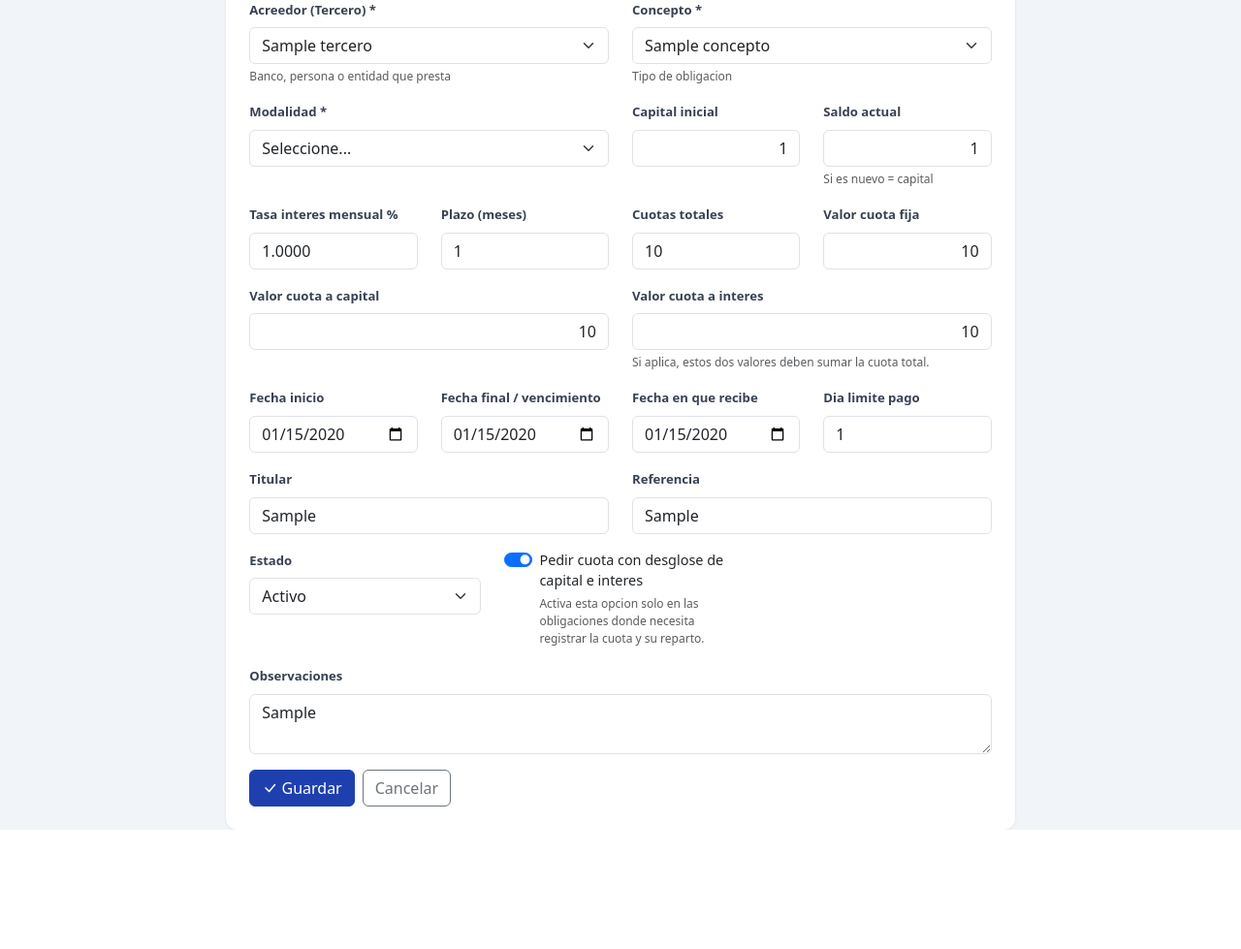
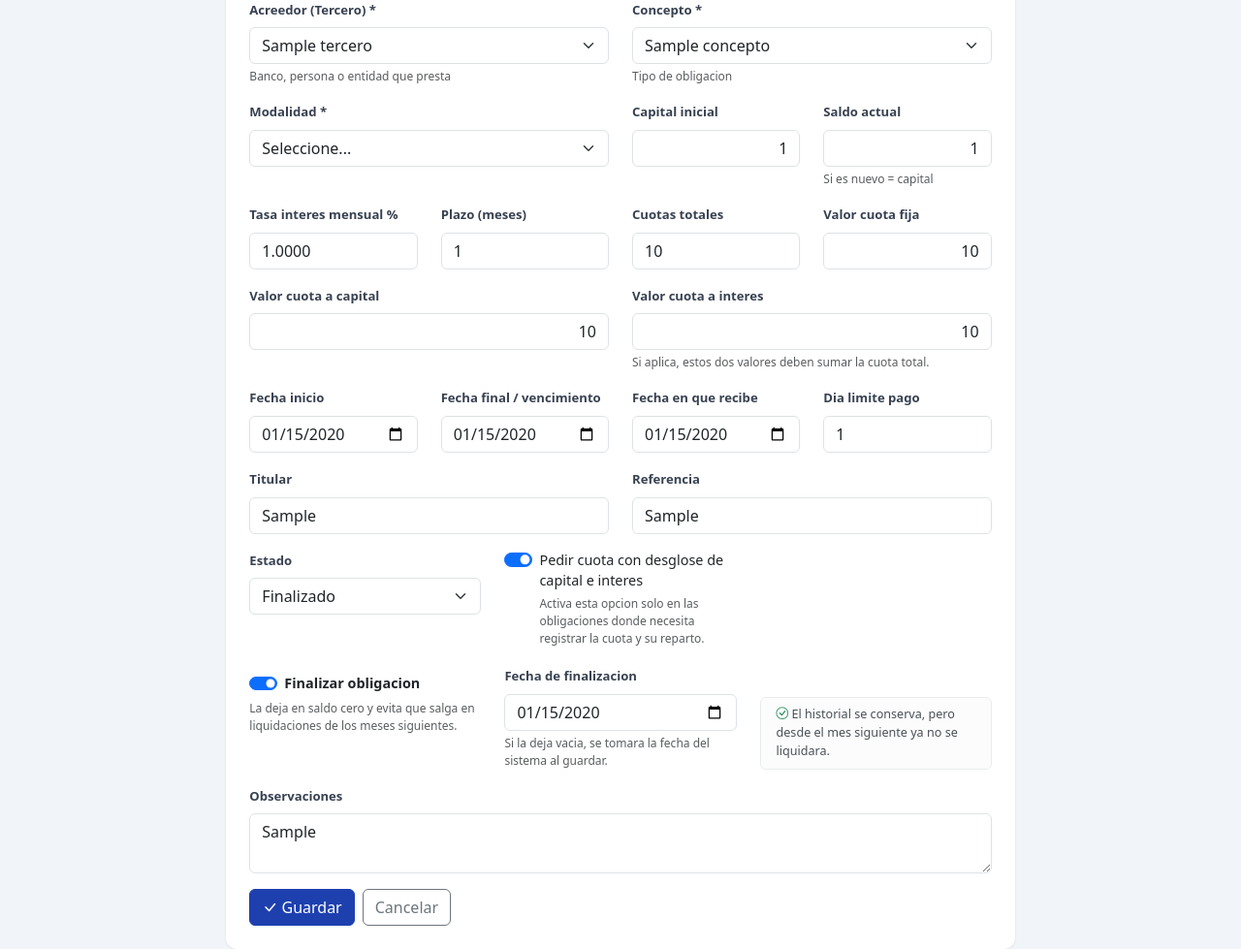
Before and after one commit to softeasyweb1966-web/financiera, a Flask app: page /obligaciones/1/editar in a window 1280 px wide. Shown: the part 247-1226 px from the top of the page at 97% size. Before the commit the page ends 1103 px from the top, so only its background shows below. Run offline with Flask 3, Linux system fonts and the light colour scheme; tables that the repository leaves empty hold one stand-in row (values such as "Sample post").

Commit message:
En obligaciones, editar un concepto necesito poder finalizar una obligación y dejarla en cero, y se debe tener en cuenta al momento de liquidar cada uno de los meses siguientes para que si se finalizó no salga

```diff
--- a/app/__init__.py
+++ b/app/__init__.py
@@ -23,6 +23,8 @@ def _ensure_schema():
         columnas_obligaciones = {col['name'] for col in inspector.get_columns('obligaciones')}
         if 'fecha_recibe' not in columnas_obligaciones:
             db.session.execute(text('ALTER TABLE obligaciones ADD COLUMN IF NOT EXISTS fecha_recibe DATE'))
+        if 'fecha_finalizacion' not in columnas_obligaciones:
+            db.session.execute(text('ALTER TABLE obligaciones ADD COLUMN IF NOT EXISTS fecha_finalizacion DATE'))
         if 'referencia' not in columnas_obligaciones:
             db.session.execute(text('ALTER TABLE obligaciones ADD COLUMN IF NOT EXISTS referencia VARCHAR(50)'))
         if 'frecuencia_pago' not in columnas_obligaciones:
--- a/app/models.py
+++ b/app/models.py
@@ -285,6 +285,7 @@ class Obligacion(db.Model):
     fecha_inicio = db.Column(db.Date)
     fecha_vencimiento = db.Column(db.Date)
     fecha_recibe = db.Column(db.Date)
+    fecha_finalizacion = db.Column(db.Date)
     titular = db.Column(db.String(150))
     referencia = db.Column(db.String(50))
     frecuencia_pago = db.Column(db.String(20), default='mensual')  # mensual, quincenal
--- a/app/routes/obligaciones.py
+++ b/app/routes/obligaciones.py
@@ -106,6 +106,15 @@ def _aplicar_dia_pago_obligacion(obligacion, nuevo_dia):
 def _rango_mes(anio, mes):
     ultimo_dia = monthrange(anio, mes)[1]
     return date(anio, mes, 1), date(anio, mes, ultimo_dia)
+
+
+def _obligacion_operativa_en_periodo(obligacion, anio, mes):
+    if not obligacion.fecha_finalizacion:
+        return True
+
+    inicio_periodo, _ = _rango_mes(anio, mes)
+    inicio_finalizacion = obligacion.fecha_finalizacion.replace(day=1)
+    return inicio_periodo <= inicio_finalizacion
 
 
 def _fechas_programadas_obligacion(obligacion, anio, mes):
@@ -278,6 +287,15 @@ def _float_or_none(valor):
         return None
 
 
+def _date_or_none(valor):
+    if not valor:
+        return None
+    try:
+        return datetime.strptime(valor, '%Y-%m-%d').date()
+    except ValueError:
+        return None
+
+
 def _validar_desglose_cuota_form(requiere_desglose, valor_cuota_fija, valor_cuota_capital, valor_cuota_interes):
     total = _float_or_none(valor_cuota_fija)
     capital = _float_or_none(valor_cuota_capital)
@@ -359,7 +377,7 @@ def nueva():
     medios = MedioPago.query.filter_by(activo=True).all()
     return render_template('obligaciones/form.html', obligacion=None,
                            conceptos=conceptos, terceros=terceros,
-                           modalidades=MODALIDADES, medios=medios)
+                           modalidades=MODALIDADES, medios=medios, hoy=date.today())
 
 
 @obligaciones_bp.route('/<int:id>/editar', methods=['GET', 'POST'])
@@ -381,11 +399,22 @@ def editar(id):
             flash(error_desglose, 'danger')
             return redirect(request.url)
 
+        estado_solicitado = request.form.get('estado', 'activo')
+        finalizar_obligacion = (
+            request.form.get('finalizar_obligacion') == 'on'
+            or estado_solicitado == 'finalizado'
+        )
+        fecha_finalizacion_valor = request.form.get('fecha_finalizacion') or None
+        fecha_finalizacion = _date_or_none(fecha_finalizacion_valor)
+        if fecha_finalizacion_valor and fecha_finalizacion is None:
+            flash('La fecha de finalizacion no es valida.', 'danger')
+            return redirect(request.url)
+
         obligacion.tercero_id = request.form['tercero_id']
         obligacion.concepto_id = request.form['concepto_id']
         obligacion.modalidad = request.form['modalidad']
         obligacion.capital_inicial = request.form.get('capital_inicial') or None
-        obligacion.saldo_actual = request.form.get('saldo_actual') or None
+        obligacion.saldo_actual = 0 if finalizar_obligacion else (request.form.get('saldo_actual') or None)
         obligacion.tasa_interes_mensual = request.form.get('tasa_interes_mensual') or None
         obligacion.plazo_meses = request.form.get('plazo_meses') or None
         obligacion.plazo_dias = request.form.get('plazo_dias') or None
@@ -401,8 +430,11 @@ def editar(id):
         obligacion.frecuencia_pago = request.form.get('frecuencia_pago', 'mensual')
         obligacion.requiere_desglose_pago = requiere_desglose_pago
         obligacion.dia_limite_pago = request.form.get('dia_limite_pago') or None
-        obligacion.estado = request.form.get('estado', 'activo')
+        obligacion.estado = 'finalizado' if finalizar_obligacion else estado_solicitado
+        obligacion.fecha_finalizacion = (fecha_finalizacion or date.today()) if finalizar_obligacion else None
         obligacion.observaciones = request.form.get('observaciones', '').strip()
+        if finalizar_obligacion and obligacion.cuotas_totales is not None:
+            obligacion.cuotas_totales = obligacion.cuotas_pagadas or 0
         db.session.commit()
         flash('Obligación actualizada.', 'success')
         return redirect(url_for('obligaciones.lista'))
@@ -414,7 +446,7 @@ def editar(id):
     medios = MedioPago.query.filter_by(activo=True).all()
     return render_template('obligaciones/form.html', obligacion=obligacion,
                            conceptos=conceptos, terceros=terceros,
-                           modalidades=MODALIDADES, medios=medios)
+                           modalidades=MODALIDADES, medios=medios, hoy=date.today())
 
 
 @obligaciones_bp.route('/pagos')
@@ -432,6 +464,7 @@ def pagos(anio=None, mes=None):
     obligaciones = [
         o for o in obligaciones
         if concepto_activo_en_periodo(o.concepto, anio, mes, historiales.get(o.concepto_id, []))
+        and _obligacion_operativa_en_periodo(o, anio, mes)
     ]
     medios = MedioPago.query.filter_by(activo=True).order_by(MedioPago.nombre).all()
     obligacion_ids = [o.id for o in obligaciones]
--- a/app/templates/obligaciones/form.html
+++ b/app/templates/obligaciones/form.html
@@ -140,8 +140,8 @@
                     </div>
                     <div class="col-md-4 mb-3">
                         <label class="form-label">Estado</label>
-                        <select name="estado" class="form-select">
-                            {% for e in ['activo', 'inactivo', 'retirado', 'anulado'] %}
+                        <select name="estado" id="estado_obligacion" class="form-select">
+                            {% for e in ['activo', 'inactivo', 'retirado', 'anulado', 'finalizado'] %}
                             <option value="{{ e }}" {{ 'selected' if obligacion and obligacion.estado == e else '' }}>{{ e|capitalize }}</option>
                             {% endfor %}
                         </select>
@@ -154,6 +154,29 @@
                         </div>
                     </div>
                 </div>
+
+                {% if obligacion %}
+                <div class="row">
+                    <div class="col-md-4 mb-3">
+                        <div class="form-check form-switch mt-2">
+                            <input class="form-check-input" type="checkbox" role="switch" id="finalizar_obligacion" name="finalizar_obligacion" {{ 'checked' if obligacion and obligacion.fecha_finalizacion else '' }}>
+                            <label class="form-check-label fw-semibold" for="finalizar_obligacion">Finalizar obligacion</label>
+                        </div>
+                        <div class="form-text">La deja en saldo cero y evita que salga en liquidaciones de los meses siguientes.</div>
+                    </div>
+                    <div class="col-md-4 mb-3">
+                        <label class="form-label">Fecha de finalizacion</label>
+                        <input type="date" name="fecha_finalizacion" id="fecha_finalizacion" class="form-control" value="{{ obligacion.fecha_finalizacion if obligacion and obligacion.fecha_finalizacion else hoy }}">
+                        <div class="form-text">Si la deja vacia, se tomara la fecha del sistema al guardar.</div>
+                    </div>
+                    <div class="col-md-4 mb-3 d-flex align-items-end">
+                        <div class="alert alert-light small mb-0 py-2 w-100">
+                            <i class="bi bi-check-circle text-success"></i>
+                            El historial se conserva, pero desde el mes siguiente ya no se liquidara.
+                        </div>
+                    </div>
+                </div>
+                {% endif %}
 
                 <div class="mb-3">
                     <label class="form-label">Observaciones</label>
@@ -206,15 +229,49 @@ function toggleCampos() {
     }
 }
 
+function toggleFinalizacion() {
+    const finalizar = document.getElementById('finalizar_obligacion');
+    const fechaFinal = document.getElementById('fecha_finalizacion');
+    const estado = document.getElementById('estado_obligacion');
+
+    if (!finalizar || !fechaFinal || !estado) {
+        return;
+    }
+
+    if (finalizar.checked) {
+        if (!fechaFinal.value) {
+            fechaFinal.value = '{{ hoy.isoformat() }}';
+        }
+        estado.value = 'finalizado';
+    } else if (estado.value === 'finalizado') {
+        estado.value = 'activo';
+    }
+}
+
 document.addEventListener('DOMContentLoaded', function () {
     const capitalCuota = document.getElementById('valor_cuota_capital');
     const interesCuota = document.getElementById('valor_cuota_interes');
     const requiereDesglose = document.getElementById('requiere_desglose_pago');
+    const finalizar = document.getElementById('finalizar_obligacion');
+    const estado = document.getElementById('estado_obligacion');
     if ((capitalCuota.value && capitalCuota.value !== '0') || (interesCuota.value && interesCuota.value !== '0')) {
         requiereDesglose.checked = true;
     }
+    if (estado && estado.value === 'finalizado' && finalizar && !finalizar.checked) {
+        finalizar.checked = true;
+    }
     toggleCampos();
     requiereDesglose.addEventListener('change', toggleCampos);
+    if (finalizar) {
+        toggleFinalizacion();
+        finalizar.addEventListener('change', toggleFinalizacion);
+    }
+    if (estado && finalizar) {
+        estado.addEventListener('change', function () {
+            finalizar.checked = estado.value === 'finalizado';
+            toggleFinalizacion();
+        });
+    }
 });
 </script>
 {% endblock %}
```
Also changed, not shown: app/templates/obligaciones/lista.html (+8 -2 lines), migrations/versions/20260811_07_add_obligacion_fecha_finalizacion.py (added, +38 -0 lines).
